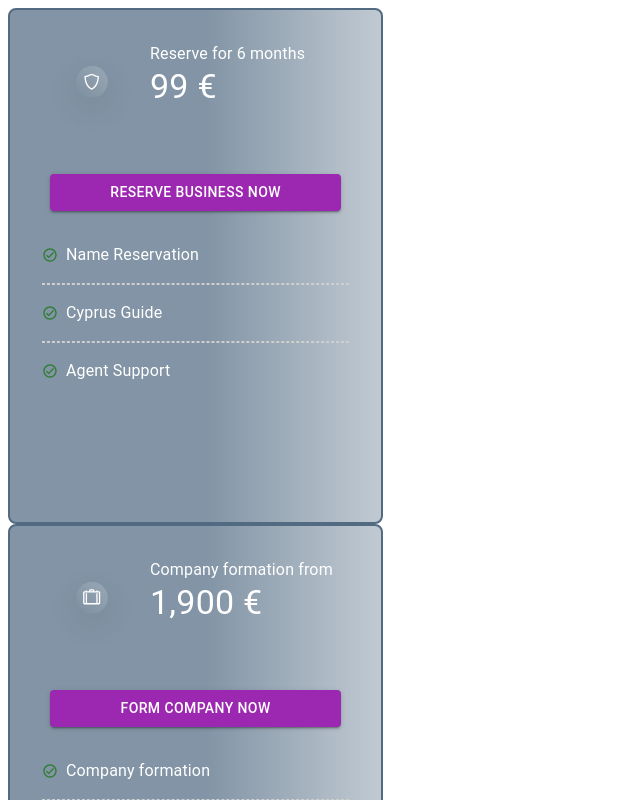
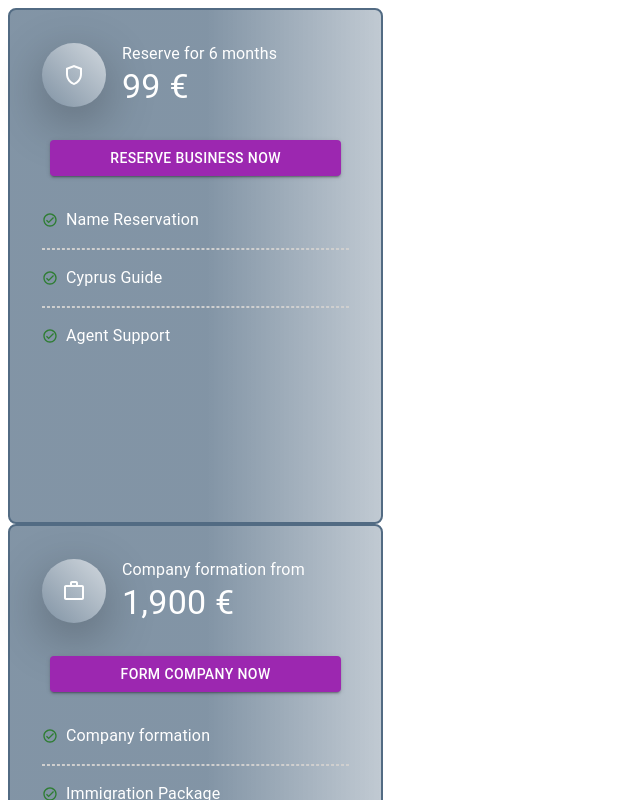
Before and after one commit to quantruong-2518/oryve-onboarding, a Next.js app: page /check-avail-result/CreationPlan in a window 1280 px wide. Shown: the top 800 px of the page, without its empty margins (0-640 px from the left). Built offline with nearby package versions, Linux system fonts and the light colour scheme.

Commit message:
update plan icons

```diff
--- a/pages/check-avail-result/CreationPlan.tsx
+++ b/pages/check-avail-result/CreationPlan.tsx
@@ -2,15 +2,15 @@ import Box from '@mui/material/Box';
 import React, { useCallback } from 'react';
 import Image from 'next/image';
 import { Button, Divider, Typography } from '@mui/material';
-import BusinessPlanIcon from '../../assets/icons/plan-business.svg';
-import PersonalPlanIcon from '../../assets/icons/plan-reserve.svg';
 import { MoneyDisplay } from '@/app/components';
 import CheckCircleOutlinedIcon from '@mui/icons-material/CheckCircleOutlined';
 import styles from './index.module.scss';
+import ShieldOutlinedIcon from '@mui/icons-material/ShieldOutlined';
+import WorkOutlineOutlinedIcon from '@mui/icons-material/WorkOutlineOutlined';
 
 type TTransparentCardProps = {
   children: React.ReactNode;
-  icon: string;
+  type: 'business' | 'personal';
   title: string;
   price: number;
   options: Array<string>;
@@ -54,7 +54,7 @@ const CreationPlan = () => {
   }, []);
 
   const TransparentCard = useCallback(
-    ({ children, icon, title, price, options }: TTransparentCardProps) => {
+    ({ children, type, title, price, options }: TTransparentCardProps) => {
       return (
         <Box
           sx={{
@@ -76,8 +76,35 @@ const CreationPlan = () => {
             gap: '2rem',
           }}
         >
-          <Box sx={{ display: 'flex', gap: '0.5rem', width: '100%' }}>
-            <Image src={icon} width="100" height="100" alt={`card-trans`} />
+          <Box
+            sx={{
+              display: 'flex',
+              gap: '1rem',
+              width: '100%',
+              alignItems: 'center',
+            }}
+          >
+            <Box
+              sx={{
+                color: 'white',
+                backgroundImage:
+                  'linear-gradient(224.04deg, #FFFFFF -56.66%, rgba(255, 255, 255, 0) 98.07%);',
+                width: '4rem',
+                height: '4rem',
+                borderRadius: '50%',
+                display: 'flex',
+                justifyContent: 'center',
+                alignItems: 'center',
+                boxShadow: `0px 15.315589904785156px 51.051963806152344px 0px #0000004D`,
+              }}
+            >
+              {type === 'business' ? (
+                <WorkOutlineOutlinedIcon fontSize="medium" />
+              ) : (
+                <ShieldOutlinedIcon fontSize="medium" />
+              )}
+            </Box>
+
             <Box sx={{ display: 'flex', flexDirection: 'column' }}>
               <Typography variant="body1" color={'white'}>
                 {title}
@@ -100,7 +127,7 @@ const CreationPlan = () => {
   const PersonalPlan = useCallback(() => {
     return (
       <TransparentCard
-        icon={PersonalPlanIcon}
+        type="personal"
         title={'Reserve for 6 months'}
         price={99}
         options={['Name Reservation', 'Cyprus Guide', 'Agent Support']}
@@ -120,7 +147,7 @@ const CreationPlan = () => {
   const BusinessPlan = useCallback(() => {
     return (
       <TransparentCard
-        icon={BusinessPlanIcon}
+        type="business"
         title={'Company formation from'}
         price={1900}
         options={[
```
